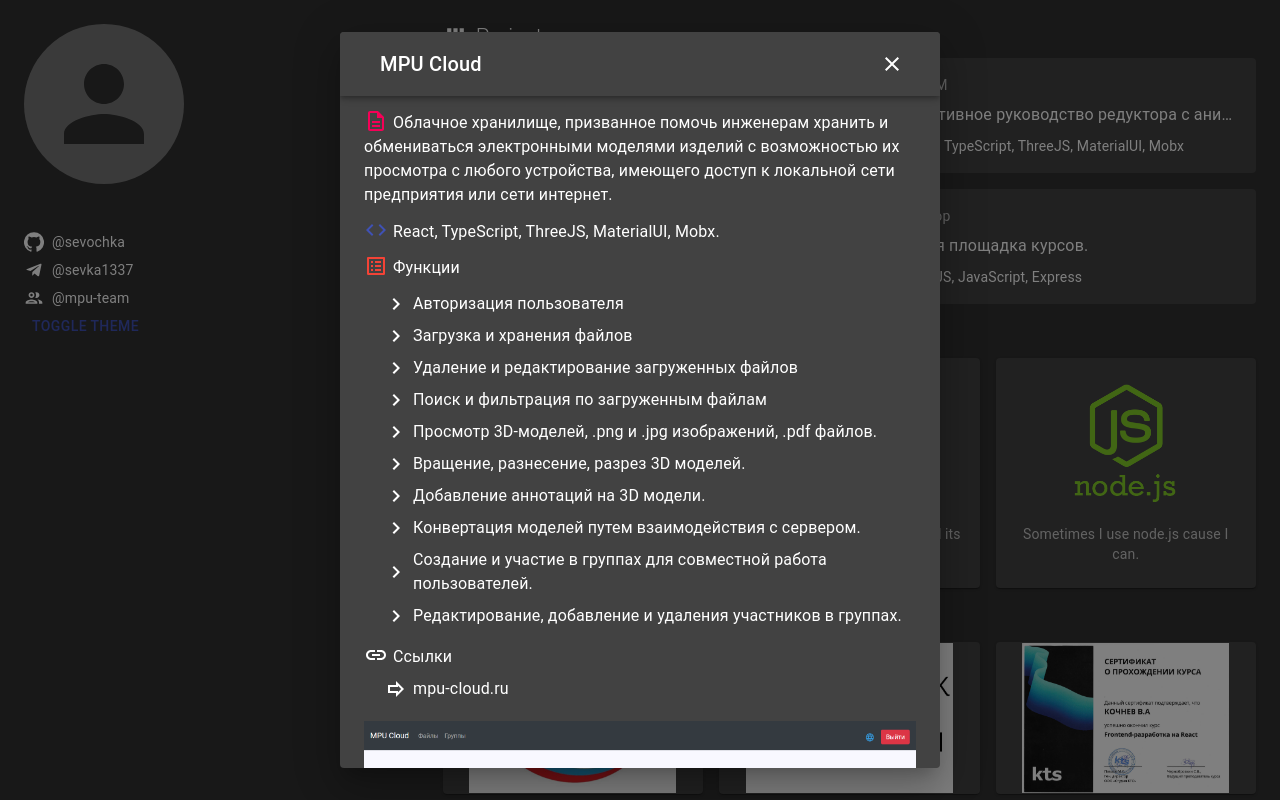
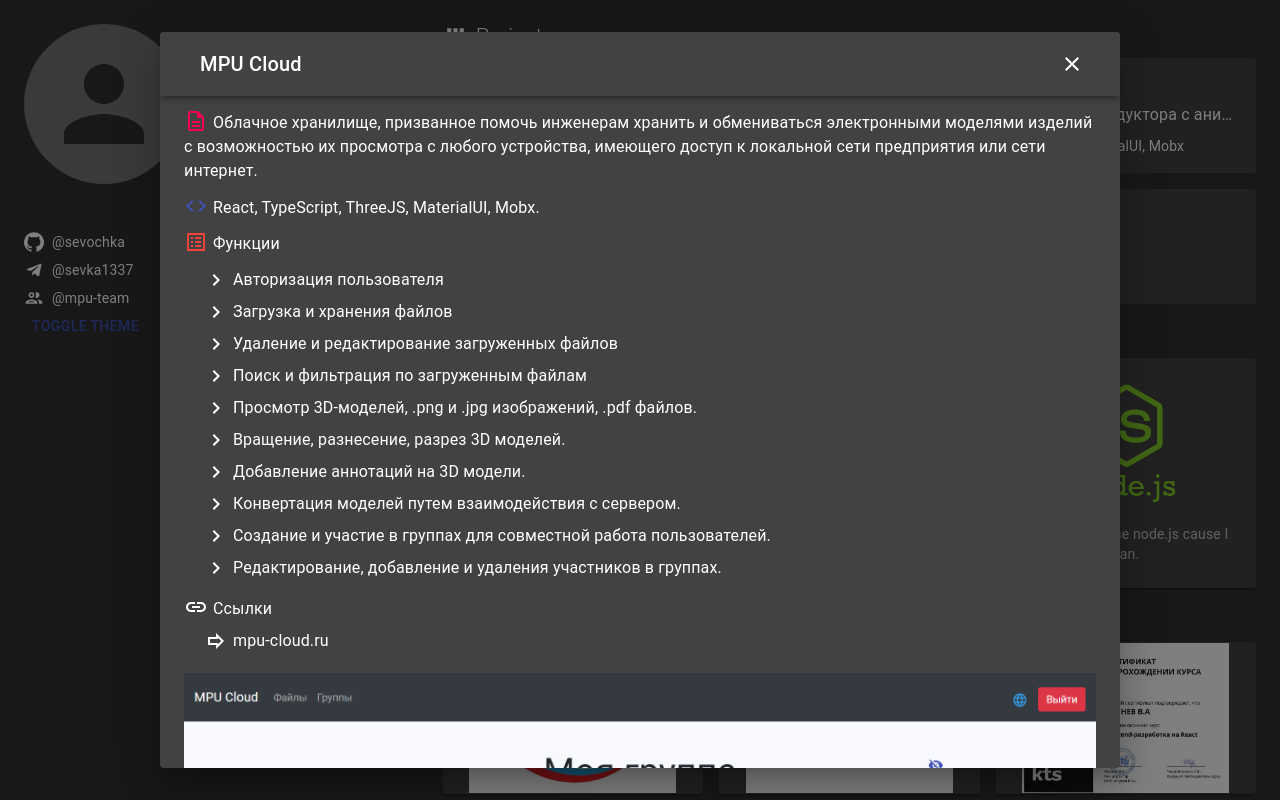
Before and after one commit to Sevochka/portfolio, a React app: page / in a window 1280 px wide. Both pictures are taken after a click on the element 641 px from the left and 115 px from the top of the page. Shown: the top 800 px of the page. Built offline with nearby package versions, Linux system fonts and the light colour scheme; no server answers.

Commit message:
Change max-width of DialogInfo.tsx

```diff
--- a/src/components/shared/DialogInfo.tsx
+++ b/src/components/shared/DialogInfo.tsx
@@ -76,6 +76,7 @@ const DialogInfo: FC<Props> = ({ fullscreen }) => {
         open={open}
         onClose={closeDialog}
         aria-labelledby="form-dialog-title"
+        maxWidth="md"
         fullScreen={fullscreen}
       >
         <AppBar className={classes.appBar}>
```
